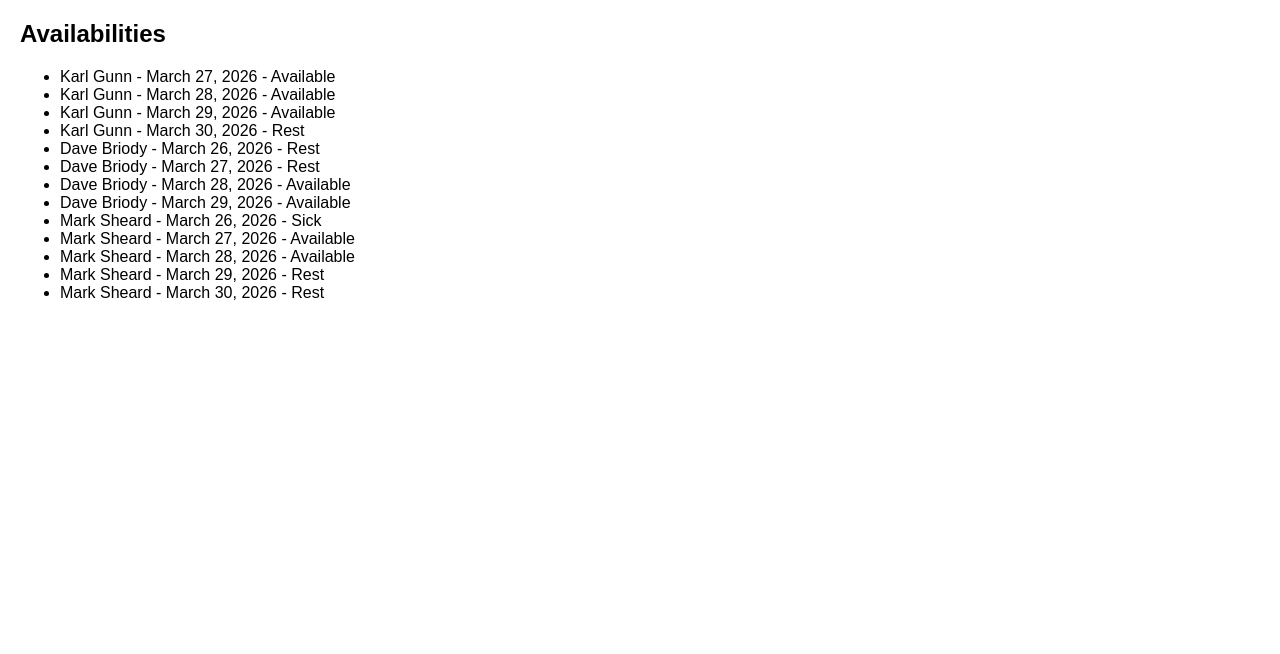
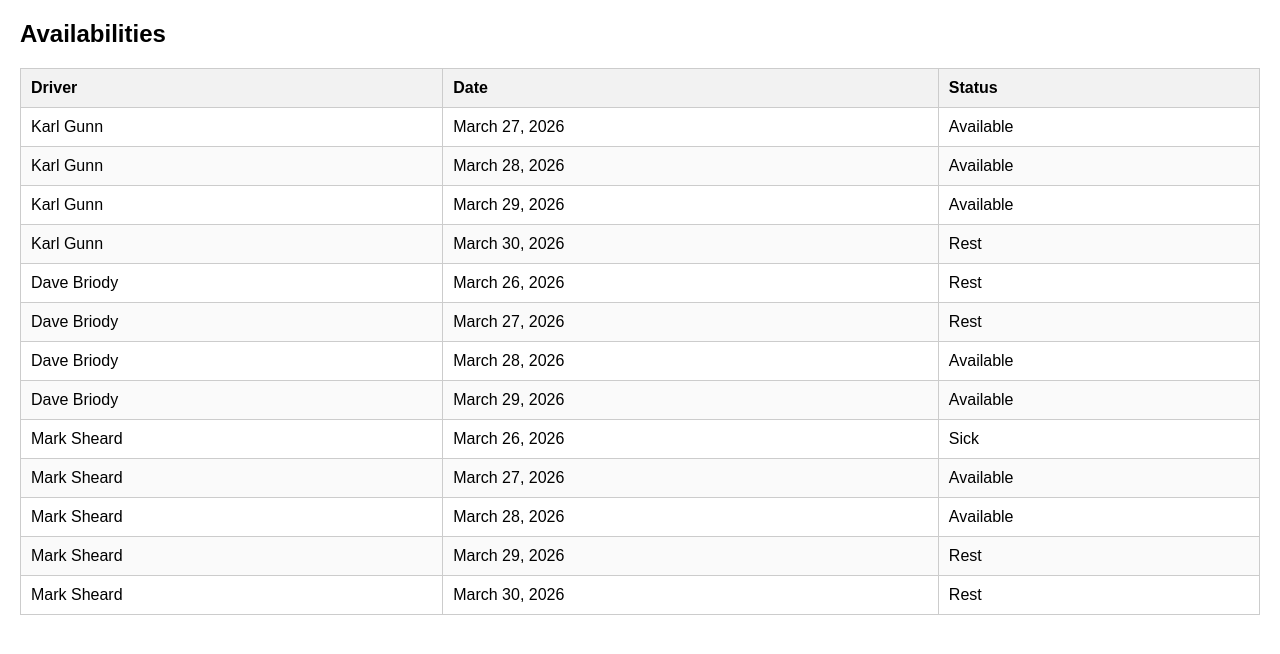
Before and after one commit to joeb-brfc/routeguard, a Django app: page /availabilities/ in a window 1280 px wide. Shown: the part 108-762 px from the top of the page. Run offline with Django 5.2, Linux system fonts and the light colour scheme; data comes from the database, SQL or seed files in the repository.

Commit message:
Convert availability list page from bullet list to table layout

```diff
--- a/planner/templates/planner/availability_list.html
+++ b/planner/templates/planner/availability_list.html
@@ -5,15 +5,24 @@
 <h2>Availabilities</h2>
 
 {% if availabilities %}
-    <ul>
-        {% for availability in availabilities %}
-            <li>
-                {{ availability.driver }} -
-                {{ availability.date }} -
-                {{ availability.get_status_display }}
-            </li>
-        {% endfor %}
-    </ul>
+    <table>
+        <thead>
+            <tr>
+                <th>Driver</th>
+                <th>Date</th>
+                <th>Status</th>
+            </tr>
+        </thead>
+        <tbody>
+            {% for availability in availabilities %}
+                <tr>
+                    <td>{{ availability.driver }}</td>
+                    <td>{{ availability.date }}</td>
+                    <td>{{ availability.get_status_display }}</td>
+                </tr>
+            {% endfor %}
+        </tbody>
+    </table>
 {% else %}
     <p>No availability records found.</p>
 {% endif %}
```
